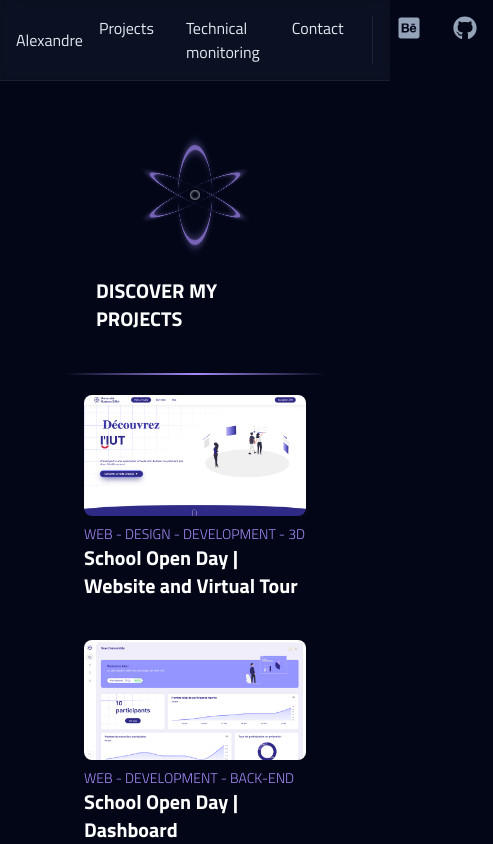
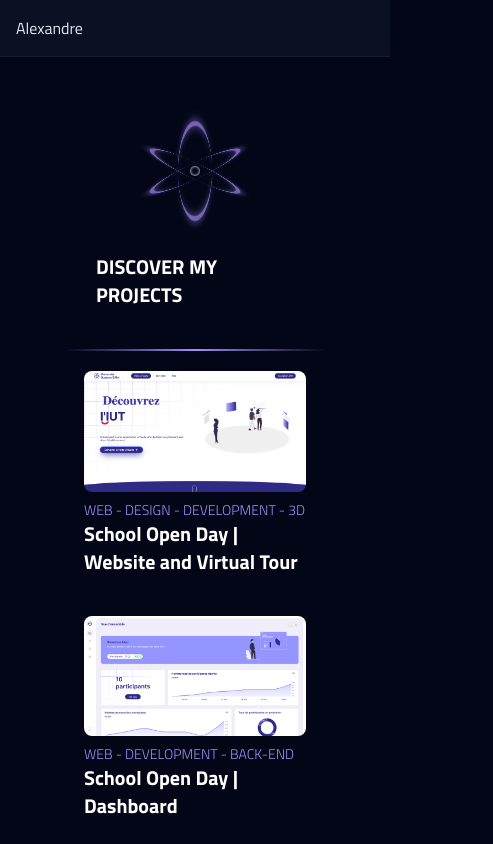
Before and after one commit to iamam4/portfolior3f, a Next.js app: page /Projects/Detailed in a window 390 px wide. Shown: the top 844 px of the page, 493 px wide, since content can reach past the window. Built offline with nearby package versions, Linux system fonts and the light colour scheme.

Commit message:
phone responsive

```diff
--- a/app/components/Navbar.tsx
+++ b/app/components/Navbar.tsx
@@ -49,7 +49,7 @@
                             )
                         ))}
 
-                        <div className=" flex flex-row">
+                        <div className=" hidden sm:flex flex-row">
                             {links.map(({ id, link, path }) => (
                                 id !== 1 && (
                                     <div
```
